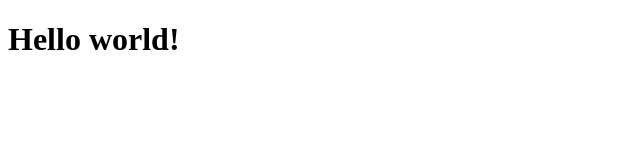
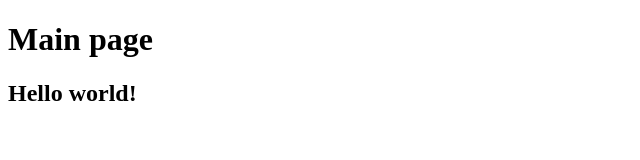
Before and after one commit to JohnQue/lastSourceTreePr, a plain HTML site: page index.html in a window 1280 px wide. Shown: the whole page, without its empty margins (0-640 px from the left). Drawn offline with Linux system fonts and the light colour scheme.

Commit message:
메인 페이지 내용 추가

```diff
--- a/index.html
+++ b/index.html
@@ -7,6 +7,7 @@
     <title>Document</title>
 </head>
 <body>
-    <h1>Hello world!</h1>
+    <h1>Main page</h1>
+    <h2>Hello world!</h2>
 </body>
 </html>
```
